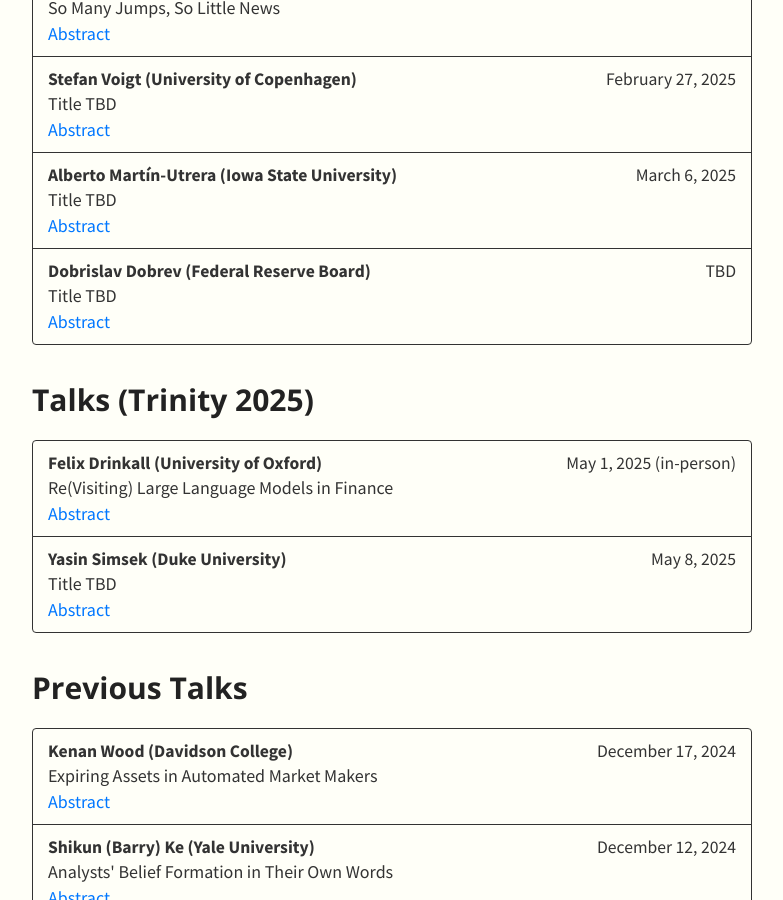
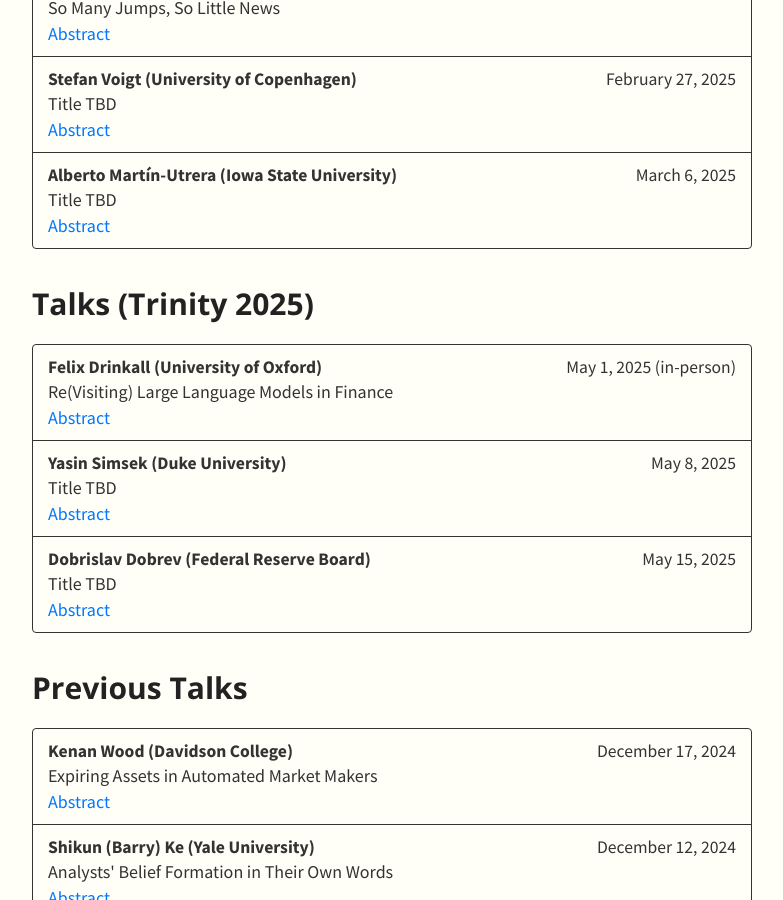
Before and after one commit to SML-Fin/SML-Fin.github.io, a Jekyll site: the page built from index.md, in a window 1280 px wide and 900 px high, scrolled down 807 px. Shown: the whole window, without its empty margins (248-1031 px from the left). Built offline with Jekyll 4.4.1, drawn with Linux system fonts in a browser that asks for light colours; nearby versions of some CDN libraries; our own code applies the rules of GitHub Pages for plain Markdown files; part of the change alters nothing that is shown.

Commit message:
Update talks.yml

```diff
--- a/_data/talks.yml
+++ b/_data/talks.yml
@@ -20,10 +20,7 @@
       date: March 6, 2025
       title: Title TBD
       abstract: TBD
-    - speaker: Dobrislav Dobrev (Federal Reserve Board)
-      date: TBD
-      title: Title TBD
-      abstract: TBD
+
 
 - type: Talks (Trinity 2025)
   members:
@@ -33,6 +30,10 @@
       abstract: This study introduces a novel suite of historical large language models (LLMs) pre-trained specifically for accounting and finance, utilising a diverse set of major textual resources. The models are unique in that they are year-specific, spanning from 2007 to 2023, effectively eliminating look-ahead bias, a limitation present in other LLMs. Empirical analysis reveals that, in trading, these specialised models outperform much larger models, including the state-of-the-art LLaMA 1, 2, and 3, which are approximately 50 times their size. The findings are further validated through a range of robustness checks, confirming the superior performance of these LLMs.
     - speaker: Yasin Simsek (Duke University)
       date: May 8, 2025
+      title: Title TBD
+      abstract: TBD
+    - speaker: Dobrislav Dobrev (Federal Reserve Board)
+      date: May 15, 2025
       title: Title TBD
       abstract: TBD
 
```
